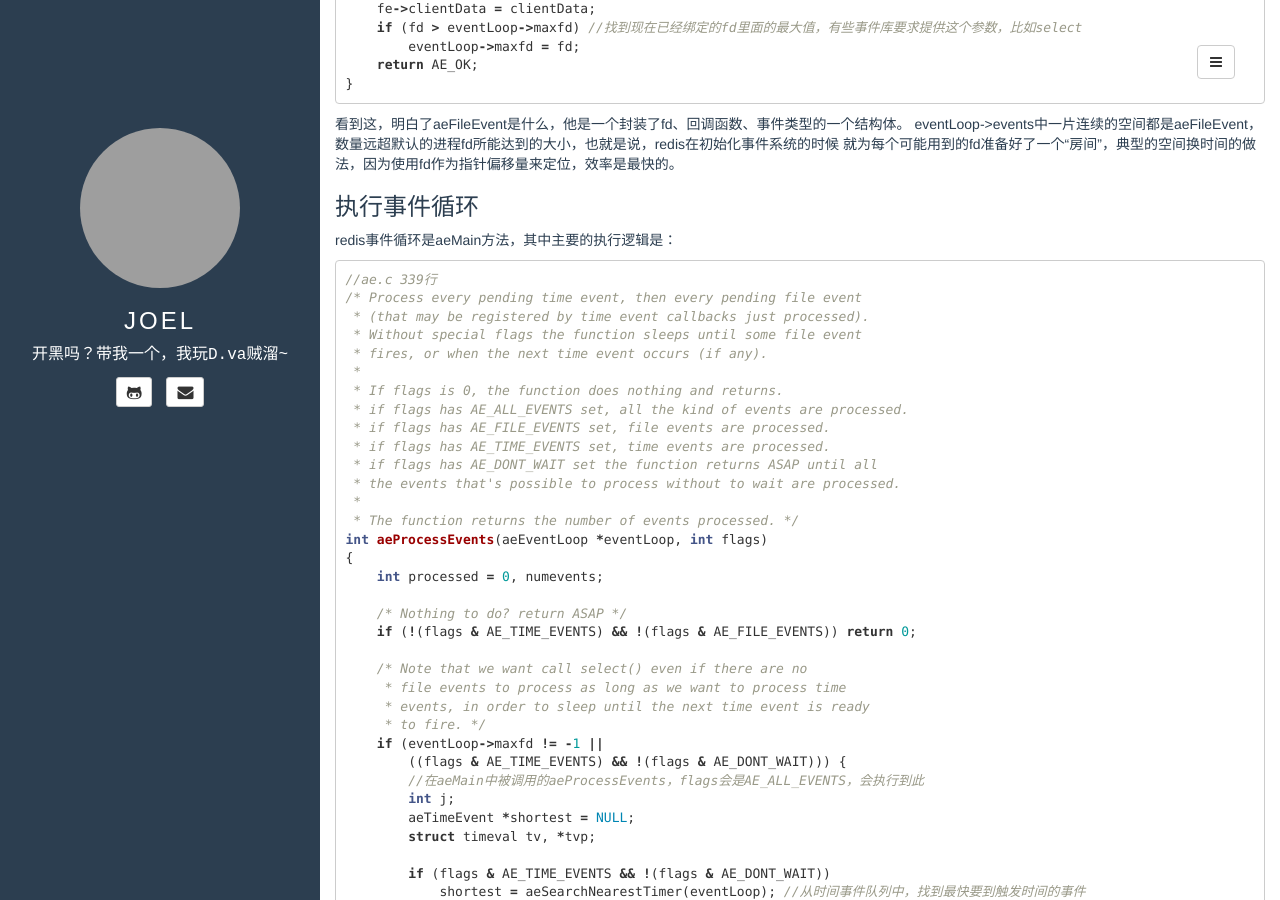
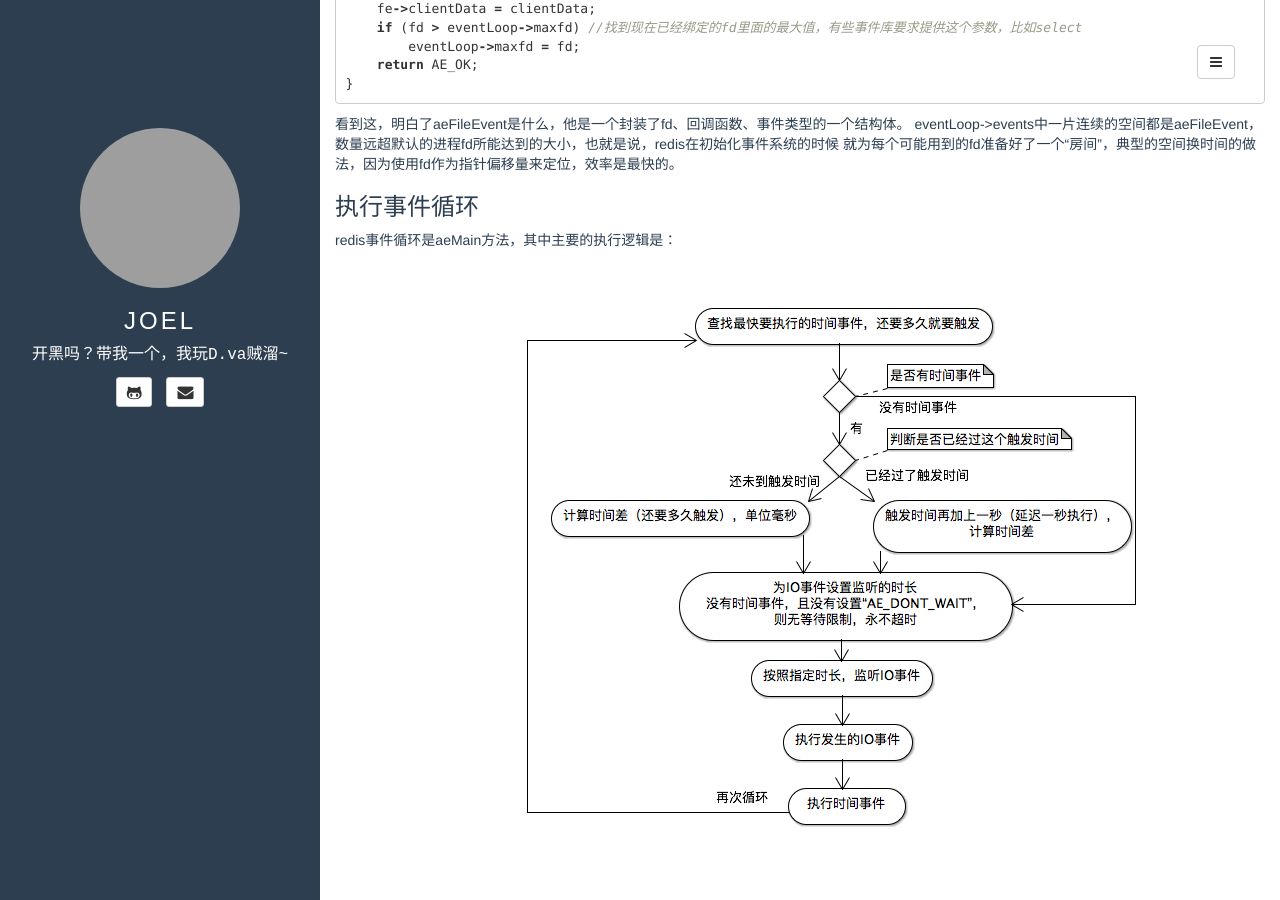
Before and after one commit to souce/blog, a Jekyll site: the page built from _posts/2016-08-13-redis事件.md, in a window 1280 px wide and 900 px high, scrolled down 3007 px. Built offline with Jekyll 4.4.1, drawn with Linux system fonts in a browser that asks for light colours; comment, search, counter and statistics services are not loaded; grey boxes are pictures that could not be loaded.

Commit message:
Update 2016-08-13-redis事件.md

````diff
--- a/_posts/2016-08-13-redis事件.md
+++ b/_posts/2016-08-13-redis事件.md
@@ -200,6 +200,8 @@ eventLoop->events中一片连续的空间都是aeFileEvent，数量远超默认
 
 redis事件循环是aeMain方法，其中主要的执行逻辑是：
 
+![redis事件执行循环](https://souce.github.io/blog/assets/img/redis事件执行循环.png)
+
 ```c
 //ae.c 339行
 /* Process every pending time event, then every pending file event
````
